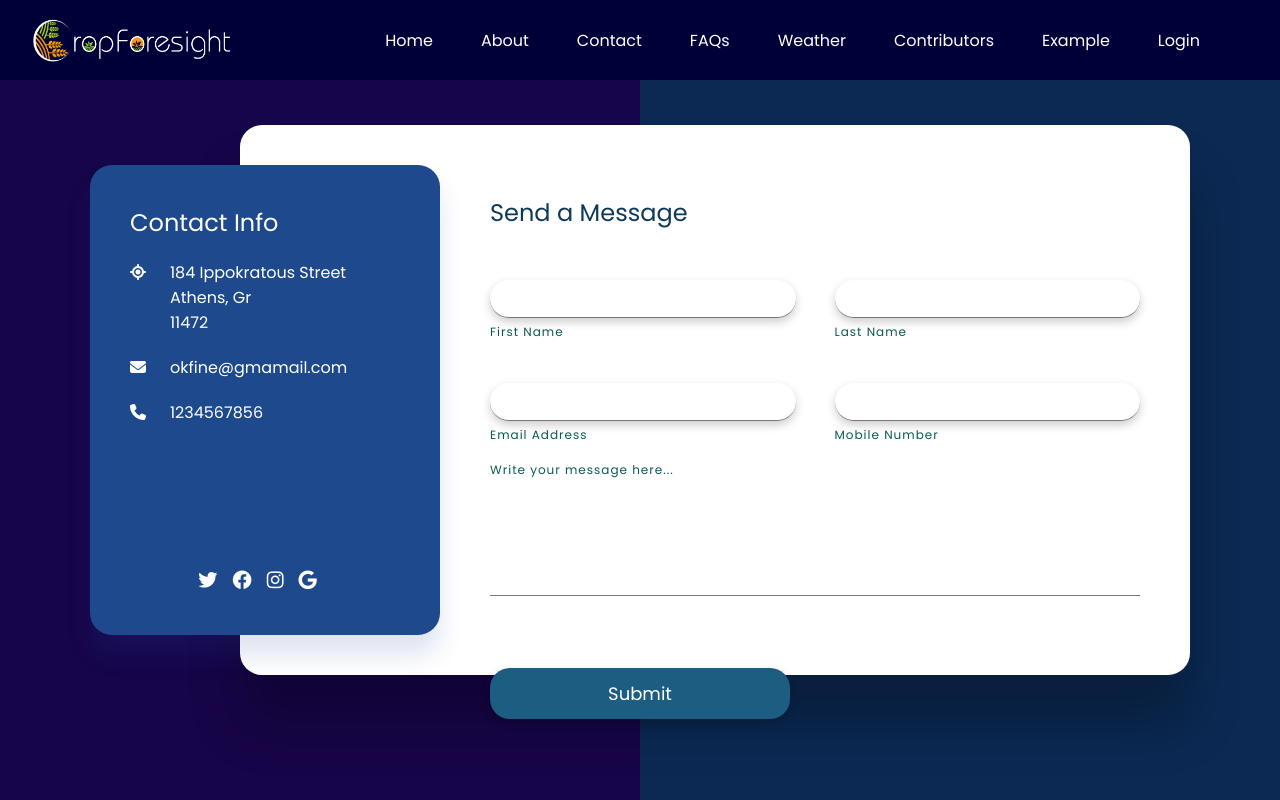
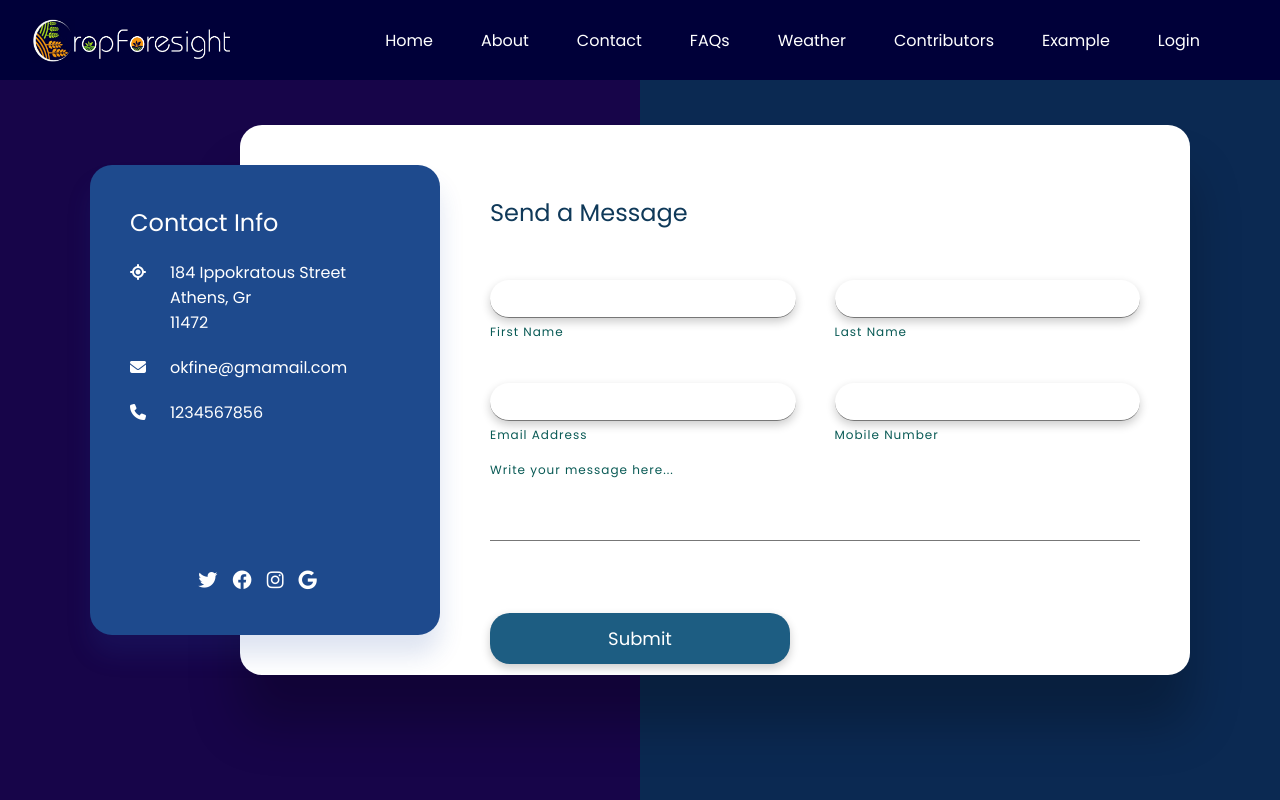
Before and after one commit to abhijeet141/CropForesight-FrontEnd, a React (Create React App) app: page /contact in a window 1280 px wide. Built offline with nearby package versions, Linux system fonts and the light colour scheme; a web font is replaced by a local one.

Commit message:
100% Ready to merge

```diff
--- a/src/components/contact.css
+++ b/src/components/contact.css
@@ -220,7 +220,7 @@ section::before
 
 .containerIO .contactForm .formBox .inputBox textarea
 {
-    height: 120px;
+    /* height: 120px; */
 }
 
 .containerIO .contactForm .formBox .inputBox span
```
